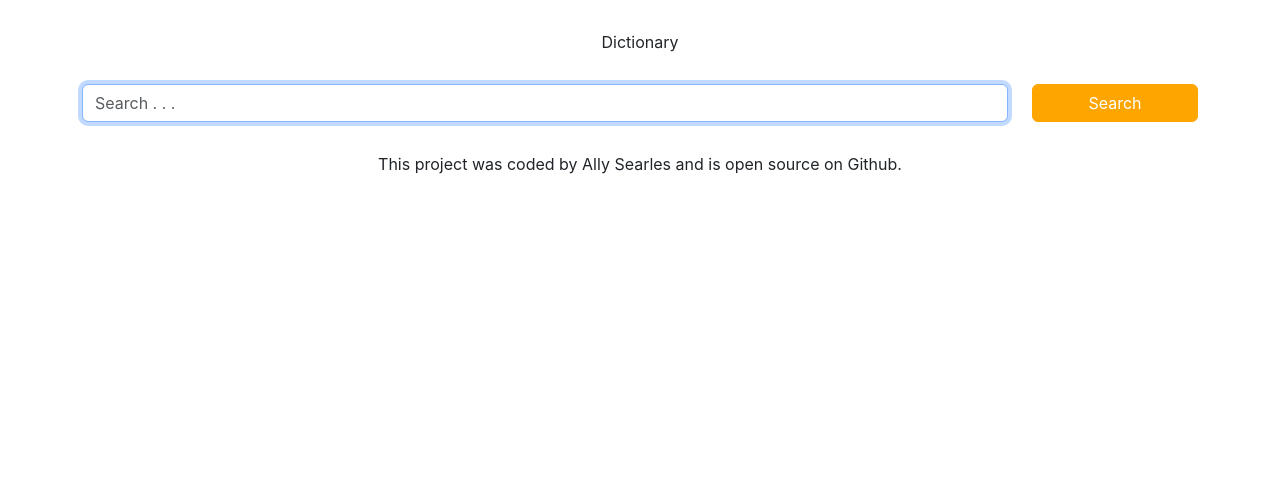
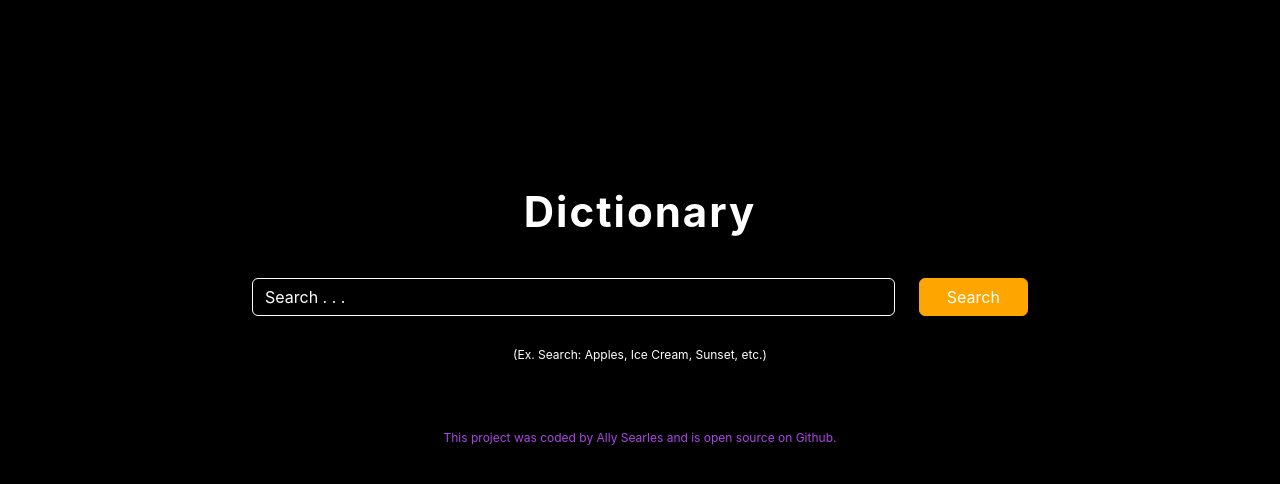
Before and after one commit to allysearles/React-Dictionary-App, a React (Create React App) app: page / in a window 1280 px wide. Shown: the top 484 px of the page. Built offline with nearby package versions, Linux system fonts and the light colour scheme; no server answers.

Commit message:
Home-Page: Added CSS styling to project

```diff
--- a/src/App.css
+++ b/src/App.css
@@ -1,9 +1,23 @@
 .App-header {
 	text-align: center;
 	margin: 30px 0;
+	color: white;
+	font-size: 42px;
+	font-weight: 700;
+	padding-top: 150px;
+	letter-spacing: 2px;
 }
 
 footer {
 	text-align: center;
 	margin: 30px 0;
+	color: rgb(171, 70, 230);
+	font-size: 12px;
 }
+body {
+	background-color: black;
+}
+.App {
+	max-width: 800px;
+	margin: auto;
+}
--- a/src/Dictionary.css
+++ b/src/Dictionary.css
@@ -2,3 +2,28 @@
 	background-color: orange;
 	border-color: orange;
 }
+#search-example {
+	color: white;
+	text-align: center;
+	font-size: 12px;
+	margin: auto 0;
+	padding: 30px 10px;
+}
+#search-form {
+	margin: auto 0;
+	text-align: center;
+	justify-content: center;
+}
+.custom-input {
+	color: white;
+	background-color: black;
+}
+.custom-input:focus {
+	color: white;
+	background-color: black;
+	border-color: white;
+	box-shadow: none;
+}
+.custom-input::placeholder {
+	color: white;
+}
--- a/src/Dictionary.js
+++ b/src/Dictionary.js
@@ -31,13 +31,14 @@ export default function Dictionary(props) {
 	if (loaded) {
 		return (
 			<div className="Dictionary">
+				<section>
 					<form id="search-form" onSubmit={handleSubmit}>
 						<div className="row">
 							<div className="col-10">
 								<input
 									type="search"
 									placeholder="Search . . ."
-								className="form-control"
+									className="form-control custom-input"
 									onChange={handleKeywordChange}
 									defaultValue={props.defaultkeyword}
 									autoFocus={true}
@@ -53,11 +54,16 @@ export default function Dictionary(props) {
 							</div>
 						</div>
 					</form>
+					<div id="search-example">
+						(Ex. Search: Apples, Ice Cream, Sunset, etc.)
+					</div>
+				</section>
+
 				<Results results={results} />
 			</div>
 		);
 	} else {
 		load();
-		return "Searching...";
+		return "Loading";
 	}
 }
--- /dev/null
+++ b/src/Meaning.css
@@ -0,0 +1,17 @@
+.partofspeech {
+	color: lightskyblue;
+	text-transform: capitalize;
+	font-size: 26px;
+	font-weight: 600;
+	letter-spacing: 1px;
+}
+.definition {
+	color: grey;
+
+	line-height: 30px;
+}
+.example {
+	color: grey;
+
+	line-height: 30px;
+}
--- a/src/Meaning.js
+++ b/src/Meaning.js
@@ -1,11 +1,12 @@
 import React from "react";
 import Synonyms from "./Synonyms";
+import "./Meaning.css";
 
 export default function Meaning(props) {
 	return (
 		<div className="Meaning">
 			<section>
-				<h3>{props.meaning.partOfSpeech}</h3>
+				<h3 className="partofspeech">{props.meaning.partOfSpeech}</h3>
 				<div className="definition">
 					<strong>Definition: </strong>
 					{props.meaning.definition}
--- /dev/null
+++ b/src/Results.css
@@ -0,0 +1,21 @@
+.Results {
+	padding: 20px 50px;
+}
+section {
+	padding: 5px 0px;
+}
+#word-searched {
+	color: white;
+	text-transform: capitalize;
+	font-size: 26px;
+	font-weight: 600;
+	margin: 0;
+	letter-spacing: 1px;
+}
+#phonetics {
+	margin: 0;
+	color: grey;
+	font-style: italic;
+	letter-spacing: 1px;
+	padding-top: 5px;
+}
--- a/src/Results.js
+++ b/src/Results.js
@@ -1,5 +1,6 @@
 import React from "react";
 import Meaning from "./Meaning";
+import "./Results.css";
 
 export default function Results(props) {
 	if (props.results) {
@@ -7,14 +8,14 @@ export default function Results(props) {
 			<div className="Results">
 				<section>
 					<h2 id="word-searched">{props.results.word}</h2>
-					{props.results.phonetic}
+					<div id="phonetics">{props.results.phonetic}</div>
 				</section>
 
 				{props.results.meanings.map(function(meaning, index) {
 					return (
-						<div key={index}>
+						<section key={index}>
 							<Meaning meaning={meaning} />
-						</div>
+						</section>
 					);
 				})}
 			</div>
--- /dev/null
+++ b/src/Synonyms.css
@@ -0,0 +1,28 @@
+.list-container {
+	max-width: 600px;
+}
+.synonyms {
+	list-style: none;
+
+	color: greenyellow;
+	text-transform: capitalize;
+	font-size: 22px;
+	font-weight: 600;
+	padding-top: 20px;
+	letter-spacing: 1px;
+}
+ul {
+	flex-wrap: wrap;
+	margin: 0;
+	list-style: none;
+	padding: 0px;
+	white-space: wrap;
+}
+li {
+	display: inline-block;
+	margin-right: 30px;
+	margin-bottom: 10px;
+}
+li:last-child {
+	margin-right: 0;
+}
--- a/src/Synonyms.js
+++ b/src/Synonyms.js
@@ -1,13 +1,16 @@
 import React from "react";
+import "./Synonyms.css";
 
 export default function Synonyms(props) {
 	if (props.synonyms) {
 		return (
-			<ul className="synonyms">
-				{props.synonyms.map(function(synonym, index) {
-					return <li key={index}>{synonym}</li>;
-				})}
-			</ul>
+			<div className="list-container">
+				<ul className="synonyms">
+					{props.synonyms.map(function(synonym, index) {
+						return <li key={index}>{synonym}</li>;
+					})}
+				</ul>
+			</div>
 		);
 	} else {
 		return null;
```
Lines whose indentation alone changed are shown as unchanged.
